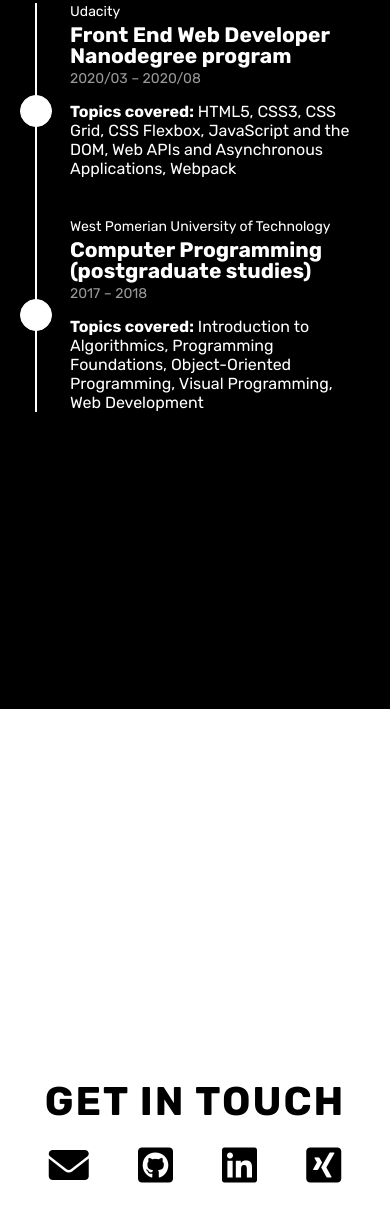
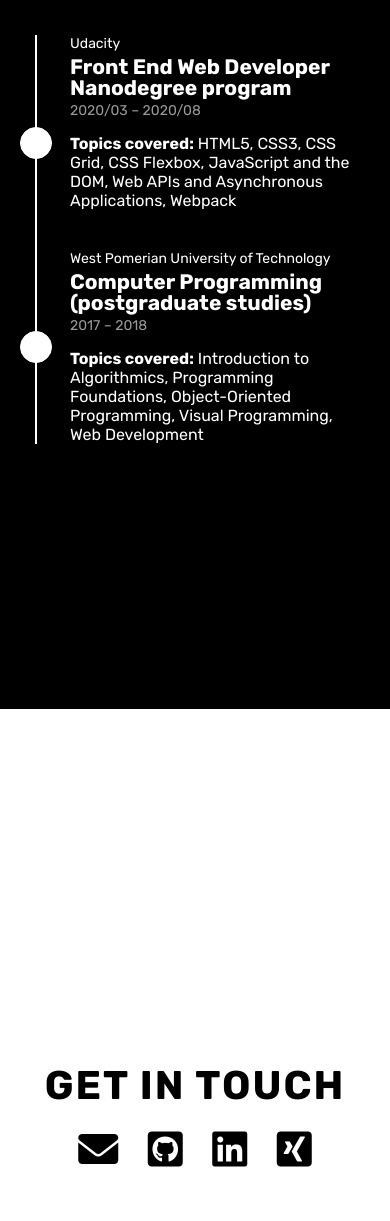
Before and after one commit to 19101990/portfolio, a plain HTML site: page index.html in a window 390 px wide. Shown: the part 2966-4187 px from the top of the page. Drawn offline with nearby package versions, Linux system fonts and the light colour scheme.

Commit message:
update custom.css

```diff
--- a/css/custom.css
+++ b/css/custom.css
@@ -264,7 +264,9 @@ body:not(.contact-section):not(.about-section):not(.intro-section) .icon .line {
     transform: translateX(-100vw);
     transition: all 0.3s ease-in;
   }
-  body:not(.contact-section):not(.about-section):not(.intro-section) .icon .line {
+  body:not(.contact-section):not(.about-section):not(.intro-section)
+    .icon
+    .line {
     display: block;
   }
 }
@@ -354,6 +356,9 @@ body:not(.contact-section):not(.about-section):not(.intro-section) .icon .line {
 @media (max-width: 979px) {
   .intro_information h1 {
     font-size: 33px;
+  }
+  .intro_social {
+    bottom: 65px;
   }
 }
 #about {
@@ -975,9 +980,11 @@ body:not(.contact-section):not(.about-section):not(.intro-section) .icon .line {
   }
 }
 @media (max-width: 756px) {
-  #choice,
+  #choice {
+    padding: 2rem 0;
+  }
   #education {
-    padding: 2rem 0;
+    padding: 4rem 0 0 0;
   }
   #choice .split .choice__item .card,
   #education .split .choice__item .card {
@@ -1109,6 +1116,17 @@ body:not(.contact-section):not(.about-section):not(.intro-section) .icon .line {
     right: 20px;
   }
 }
+@media (max-width: 978px) {
+  #contact .resume {
+    bottom: 65px;
+  }
+  #contact .contact_options {
+    justify-content: space-evenly;
+  }
+  #contact .contact_wrapper {
+    padding-bottom: 2rem;
+  }
+}
 #contact .resume .resume_item:first-of-type {
   background: #000;
   color: #fff;
```
